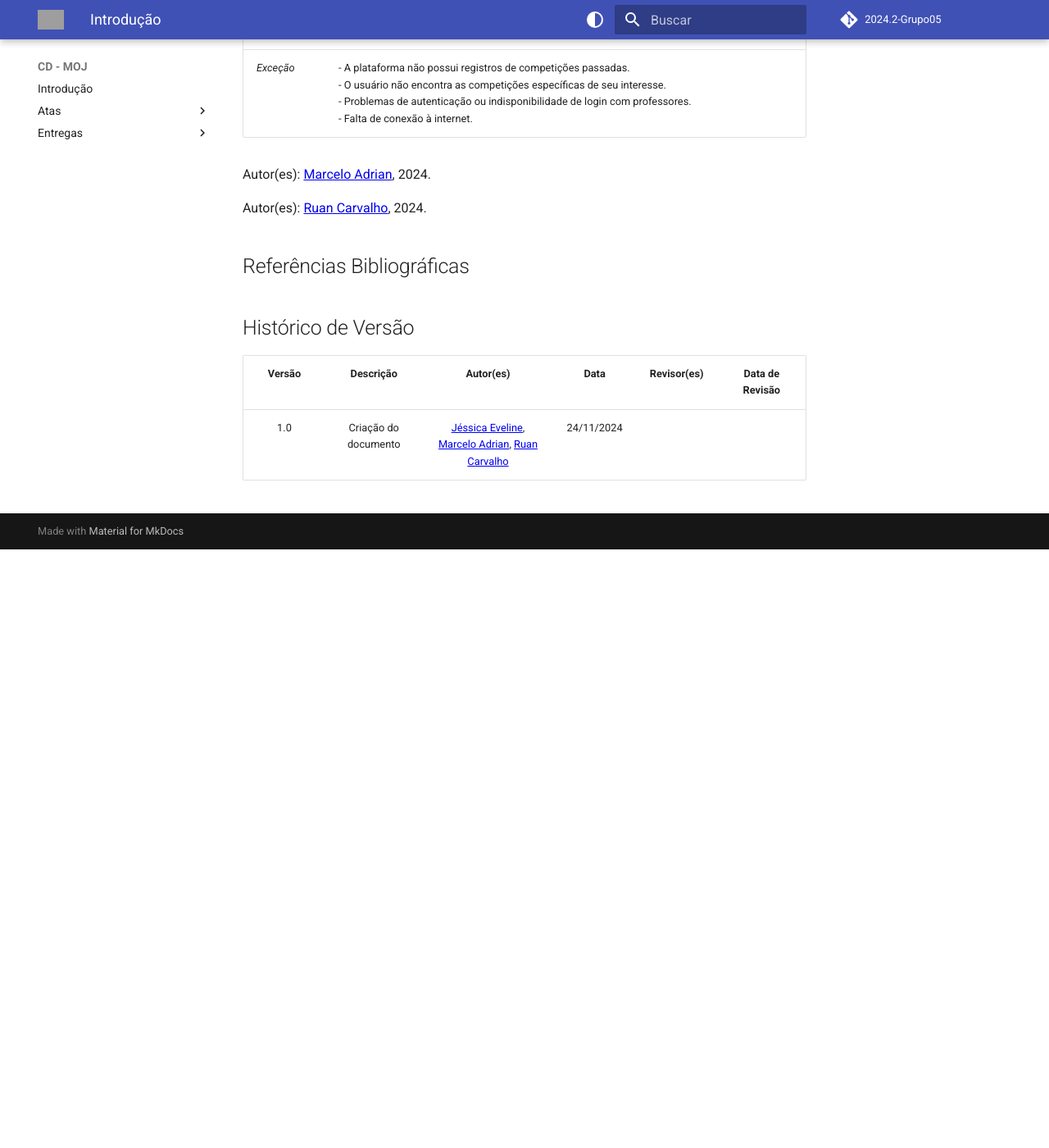
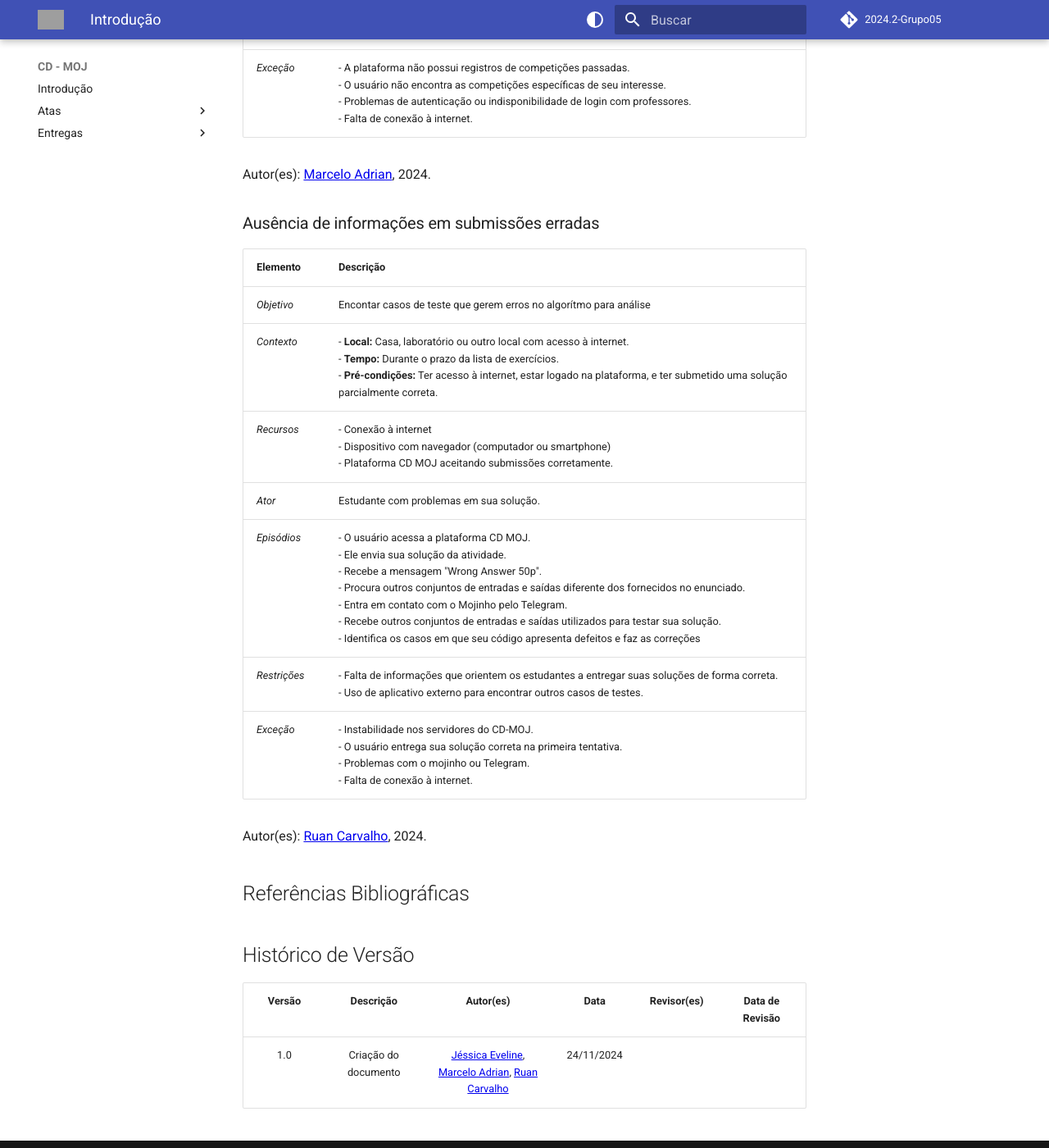
Before and after one commit to Interacao-Humano-Computador/2024.2-Grupo05, an MkDocs documentation site: the page built from docs/entregas/entrega_2/cenarios.md, in a window 1280 px wide and 1400 px high, scrolled down 3426 px. Shown: the whole window at 82% size. Built offline with MkDocs 1.6.1 and Material for MkDocs 9.7.7, drawn with Linux system fonts in a browser that asks for light colours; comment, search, counter and statistics services are not loaded; the version menu is left out; before the commit the page ends 4096 px from its top, so only the background shows below that; grey boxes are pictures that could not be loaded.

Commit message:
docs: adicionar cenario

```diff
--- a/docs/entregas/entrega_2/cenarios.md
+++ b/docs/entregas/entrega_2/cenarios.md
@@ -65,6 +65,18 @@ Autor(es): [João Vitor Santos](https://github.com/Jauzimm), 2024.
 
 Autor(es): [Marcelo Adrian](https://github.com/Marcelo-Adrian), 2024.
 
+### Ausência de informações em submissões erradas
+
+| **Elemento**   | **Descrição** |
+|-----------------|---------------|
+| *Objetivo*    | Encontar casos de teste que gerem erros no algorítmo para análise |
+| *Contexto*    | - **Local:** Casa, laboratório ou outro local com acesso à internet. <br> - **Tempo:** Durante o prazo da lista de exercícios. <br> - **Pré-condições:** Ter acesso à internet, estar logado na plataforma, e ter submetido uma solução parcialmente correta. |
+| *Recursos*    | - Conexão à internet <br> - Dispositivo com navegador (computador ou smartphone) <br> - Plataforma CD MOJ aceitando submissões corretamente. |
+| *Ator*        | Estudante com problemas em sua solução. |
+| *Episódios*   | - O usuário acessa a plataforma CD MOJ. <br> - Ele envia sua solução da atividade. <br> - Recebe a mensagem "Wrong Answer 50p". <br> - Procura outros conjuntos de entradas e saídas diferente dos fornecidos no enunciado. <br> - Entra em contato com o Mojinho pelo Telegram. <br> - Recebe outros conjuntos de entradas e saídas utilizados para testar sua solução. <br> - Identifica os casos em que seu código apresenta defeitos e faz as correções |
+| *Restrições*  | - Falta de informações que orientem os estudantes a entregar suas soluções de forma correta. <br> - Uso de aplicativo externo para encontrar outros casos de testes. |
+| *Exceção*     | - Instabilidade nos servidores do CD-MOJ. <br> - O usuário entrega sua solução correta na primeira tentativa. <br> - Problemas com o mojinho ou Telegram. <br> - Falta de conexão à internet. |
+
 Autor(es): [Ruan Carvalho](https://github.com/Ruan-Carvalho), 2024.
 
 
```
